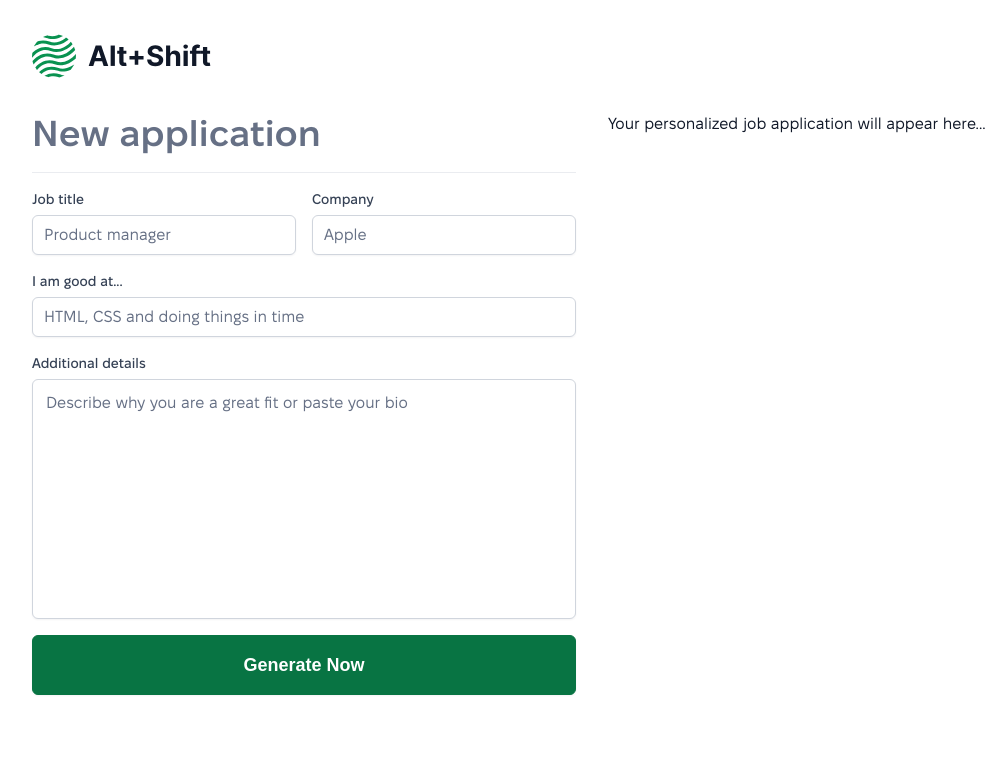
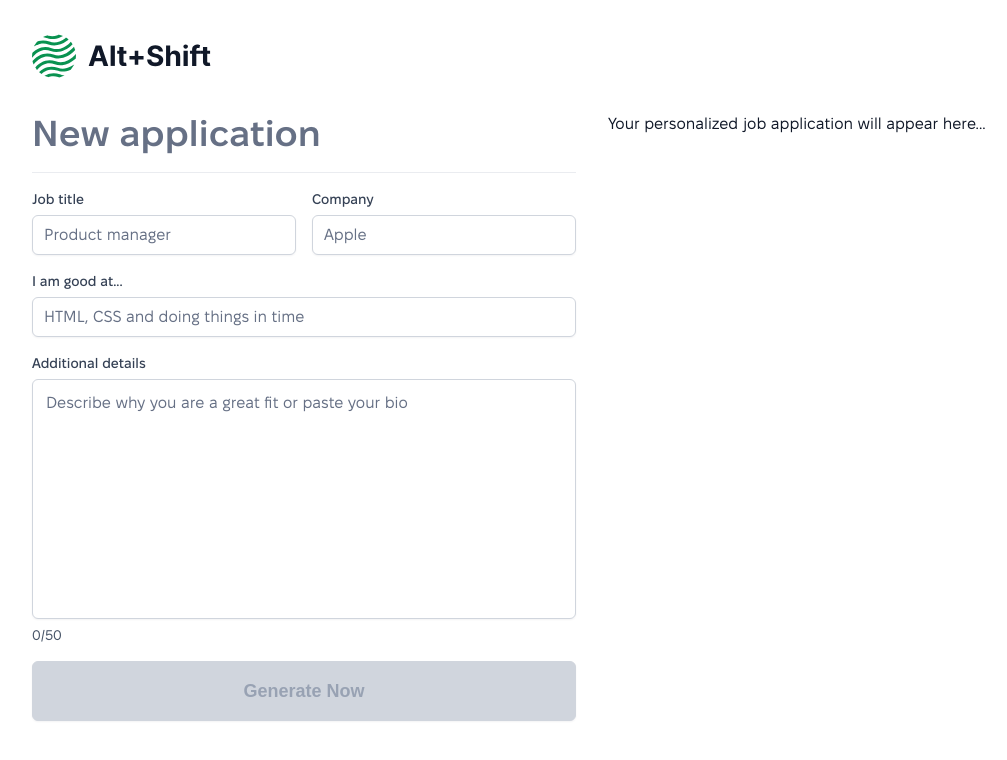
Before and after one commit to mnsrv/alt-shift, a React (Vite) app: page /new in a window 1280 px wide. Shown: the top 760 px of the page, without its empty margins (48-1055 px from the left). Built offline with nearby package versions, Linux system fonts and the light colour scheme.

Commit message:
Install react-hook-form and classnames

```diff
--- a/package.json
+++ b/package.json
@@ -10,8 +10,10 @@
     "preview": "vite preview"
   },
   "dependencies": {
+    "classnames": "^2.5.1",
     "react": "^19.0.0",
     "react-dom": "^19.0.0",
+    "react-hook-form": "^7.54.2",
     "react-router": "^7.3.0"
   },
   "devDependencies": {
--- a/src/components/Button.tsx
+++ b/src/components/Button.tsx
@@ -1,41 +1,49 @@
 import { ButtonHTMLAttributes } from 'react';
+import classNames from 'classnames';
 
 import Icons from './Icons';
 
 import './Button.css';
 
-type Size = 's' | 'm';
+type ButtonSize = 's' | 'm';
 type Variant = 'primary' | 'secondary';
 
 type ButtonProps = {
   icon?: keyof typeof Icons;
   title: string;
-  size?: Size;
+  buttonSize?: ButtonSize;
   variant?: Variant;
 } & ButtonHTMLAttributes<HTMLButtonElement>;
 
 export default function Button({
   icon,
   title,
-  size = 'm',
+  buttonSize = 'm',
   variant = 'primary',
   type = 'button',
   className = '',
   ...buttonProps
 }: ButtonProps) {
-  const btnClass = `btn btn-${size} btn-${variant} ${className}`.trim();
-
   const renderIcon = () => {
     if (!icon) return null;
 
     const Icon = Icons[icon];
-    const iconSize = size === 'm' ? 24 : 20;
+    const iconSize = buttonSize === 'm' ? 24 : 20;
 
     return <Icon size={iconSize} />;
   };
 
   return (
-    <button className={btnClass} type={type} {...buttonProps}>
+    <button
+      className={classNames(
+        'btn',
+        `btn-${buttonSize}`,
+        `btn-${variant}`,
+        className,
+      )}
+      type={type}
+      {...buttonProps}
+    >
       {renderIcon()}
       {title}
     </button>
--- a/src/components/Input.css
+++ b/src/components/Input.css
@@ -2,15 +2,16 @@
   display: flex;
   flex-direction: column;
 }
-label {
+
+.label {
   font-size: 0.875rem;
   line-height: 1.25rem;
   font-weight: 500;
   color: var(--color-secondary);
   margin-bottom: 0.375rem;
 }
-.input,
-textarea {
+
+.input {
   border: 1px solid var(--color-border);
   border-radius: 0.375rem;
   font-family: 'Fixel Text', system-ui, Avenir, Helvetica, Arial, sans-serif;
@@ -20,12 +21,15 @@ textarea {
   color: var(--color-title);
   box-shadow: 0px 1px 2px 0px #1018280d;
 }
-textarea {
+
+.input-textarea {
   padding: 0.6875rem 0.8125rem;
 }
+
 .input-s {
   padding: 0.4375rem 0.6875rem;
 }
+
 .input-m {
   font-family: 'Fixel Display';
   font-weight: 600;
@@ -36,16 +40,33 @@ textarea {
   box-shadow: none;
   padding: 0;
 }
-.input::placeholder,
-textarea::placeholder {
+
+.input::placeholder {
   color: #667085;
 }
-.input:focus,
-textarea:focus {
+
+.input:focus {
   outline-offset: 0;
 }
-.input:focus-visible,
-textarea:focus-visible {
+.input:focus-visible {
   outline: 4px solid #d3f8df;
   border-color: #73e2a3;
 }
+
+.input-error {
+  border-color: #fda29b;
+}
+.input-error:focus-visible {
+  border-color: #fda29b;
+  outline-color: #fee4e2;
+}
+
+.char-counter {
+  font-size: 0.875rem;
+  line-height: 1.25rem;
+  color: #475467;
+  margin-top: 0.375rem;
+}
+.char-counter-error {
+  color: #f04438;
+}
--- a/src/components/Input.tsx
+++ b/src/components/Input.tsx
@@ -1,27 +1,83 @@
+import { InputHTMLAttributes, TextareaHTMLAttributes, useState } from 'react';
+import classNames from 'classnames';
+
 import './Input.css';
 
-type Size = 's' | 'm';
+type InputSize = 's' | 'm';
 
 type InputProps = {
   label?: string;
-  placeholder?: string;
-  size?: Size;
-};
+  inputSize?: InputSize;
+} & InputHTMLAttributes<HTMLInputElement>;
 
-export function Input({ label, placeholder, size = 's' }: InputProps) {
+export function Input({
+  label,
+  inputSize = 's',
+  className = '',
+  id,
+  ...rest
+}: InputProps) {
   return (
     <div className="input-wrapper">
-      {label && <label>{label}</label>}
-      <input placeholder={placeholder} className={`input input-${size}`} />
+      {label && (
+        <label className="label" htmlFor={id}>
+          {label}
+        </label>
+      )}
+      <input
+        id={id}
+        className={classNames('input', `input-${inputSize}`, className)}
+        {...rest}
+      />
     </div>
   );
 }
 
-export function TextArea({ label, placeholder }: InputProps) {
+type TextAreaProps = {
+  label?: string;
+  error?: boolean;
+} & TextareaHTMLAttributes<HTMLTextAreaElement>;
+
+export function TextArea({
+  label,
+  className = '',
+  id,
+  maxLength,
+  onChange,
+  error,
+  ...rest
+}: TextAreaProps) {
+  const [charCount, setCharCount] = useState(0);
+
+  const handleChange = (e: React.ChangeEvent<HTMLTextAreaElement>) => {
+    setCharCount(e.target.value.length);
+    onChange?.(e);
+  };
+
   return (
     <div className="input-wrapper">
-      {label && <label>{label}</label>}
-      <textarea placeholder={placeholder} rows={9} />
+      {label && (
+        <label className="label" htmlFor={id}>
+          {label}
+        </label>
+      )}
+      <textarea
+        id={id}
+        className={classNames('input', 'input-textarea', className, {
+          'input-error': error,
+        })}
+        onChange={handleChange}
+        {...rest}
+      />
+      {maxLength && (
+        <div
+          className={classNames('char-counter', {
+            'char-counter-error': charCount > maxLength,
+          })}
+        >
+          {`${charCount}/${maxLength}`}
+        </div>
+      )}
     </div>
   );
 }
--- a/src/pages/Applications.tsx
+++ b/src/pages/Applications.tsx
@@ -14,7 +14,7 @@ export default function Applications() {
         <Button
           icon="plus"
           title="Create New"
-          size="s"
+          buttonSize="s"
           onClick={() => {
             navigate('/new');
           }}
--- a/src/pages/NewApplication.tsx
+++ b/src/pages/NewApplication.tsx
@@ -1,36 +1,81 @@
+import { useForm } from 'react-hook-form';
 import Button from '../components/Button';
 import { Input, TextArea } from '../components/Input';
 
+type ApplicationFormData = {
+  title: string;
+  jobTitle: string;
+  company: string;
+  skills: string;
+  details: string;
+};
+
 export default function NewApplication() {
+  const {
+    register,
+    handleSubmit,
+    formState: { isSubmitting, isValid, errors },
+  } = useForm<ApplicationFormData>({
+    mode: 'onChange',
+  });
+
+  const onSubmit = (data: ApplicationFormData) => {
+    console.log('Form submitted:', data);
+  };
+
   return (
     <div className="row">
       <div className="col">
-        <form
-          onSubmit={(e) => {
-            e.preventDefault();
-            console.log('123', e.target);
-          }}
-        >
-          <Input placeholder="New application" size="m" />
+        <form onSubmit={handleSubmit(onSubmit)}>
+          <Input
+            placeholder="New application"
+            inputSize="m"
+            id="title"
+            {...register('title', { required: true })}
+          />
           <hr />
           <div className="gap">
             <div className="row" style={{ gap: '1rem' }}>
               <div className="col">
-                <Input label="Job title" placeholder="Product manager" />
+                <Input
+                  label="Job title"
+                  placeholder="Product manager"
+                  id="jobTitle"
+                  {...register('jobTitle', { required: true })}
+                />
               </div>
               <div className="col">
-                <Input label="Company" placeholder="Apple" />
+                <Input
+                  label="Company"
+                  placeholder="Apple"
+                  id="company"
+                  {...register('company', { required: true })}
+                />
               </div>
             </div>
             <Input
               label="I am good at..."
               placeholder="HTML, CSS and doing things in time"
+              id="skills"
+              {...register('skills', { required: true })}
             />
             <TextArea
               label="Additional details"
               placeholder="Describe why you are a great fit or paste your bio"
+              rows={9}
+              id="details"
+              maxLength={50}
+              error={errors.details?.type === 'maxLength'}
+              {...register('details', {
+                required: true,
+                maxLength: 50,
+              })}
             />
-            <Button title="Generate Now" type="submit" />
+            <Button
+              title={isSubmitting ? 'Saving...' : 'Generate Now'}
+              type="submit"
+              disabled={isSubmitting || !isValid}
+            />
           </div>
         </form>
       </div>
```
Also changed, not shown: 1 other file (tests, documents, lock files or other folders).
